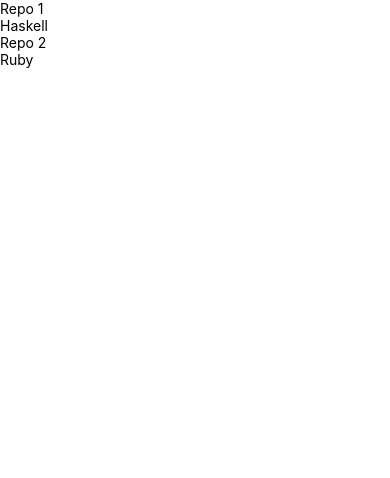
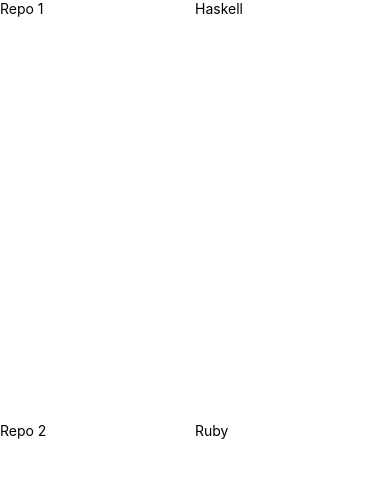
Before and after one commit to stackbuilders/react-native-quito-lambda, a React Native app: screen / in a window 390 px wide. Shown: the top 478 px of the page. Built offline with nearby package versions, Linux system fonts and the light colour scheme.

Commit message:
Improve layout

```diff
--- a/components/repositories.js
+++ b/components/repositories.js
@@ -10,7 +10,7 @@ export default class Repositories extends React.Component {
 
   render() {
     return (
-      <View>
+      <View style={{ flex: 1, flexDirection: "column" }}>
         {this.props.repos.map((repo, i) =>
           <Repository key={i} repo={repo} />
         )}
--- a/components/repository.js
+++ b/components/repository.js
@@ -2,11 +2,11 @@ import React from "react";
 import { Text, View } from "react-native";
 
 const Repository = ({repo}) => (
-  <View>
-    <View>
+  <View style={{ flex: 1, flexDirection: "row" }}>
+    <View style={{ flex: 1 }}>
       <Text>{repo.name}</Text>
     </View>
-    <View>
+    <View style={{ flex: 1 }}>
       <Text>{repo.language}</Text>
     </View>
   </View>
```
